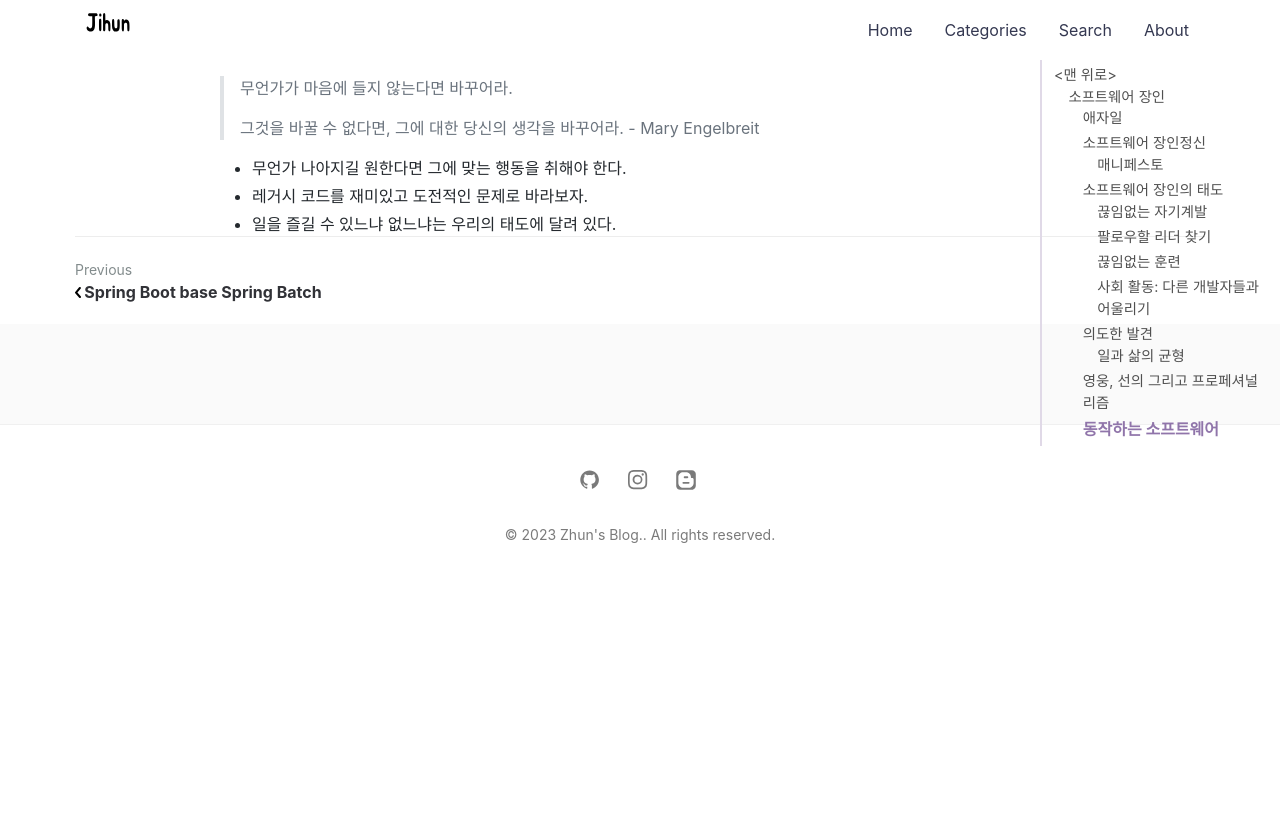
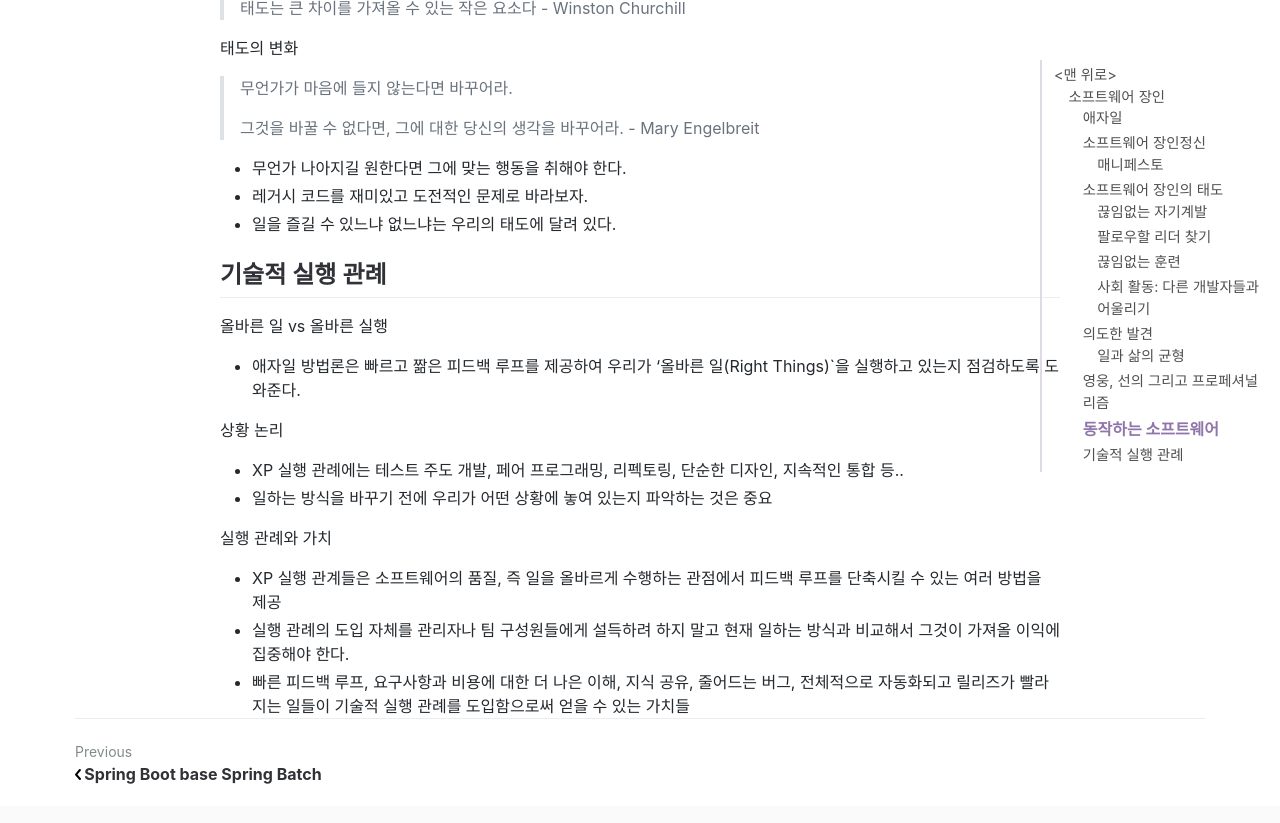
Before and after one commit to jihunparkme/jihunparkme.github.io, a Jekyll site: the page built from _posts/2023-02-01-a-software-master.md, in a window 1280 px wide and 900 px high, scrolled down 6846 px. Shown: the top 823 px of the window. Built offline with Jekyll 4.4.1, drawn with Linux system fonts in a browser that asks for light colours; nearby versions of some CDN libraries; comment, search, counter and statistics services are not loaded; before the commit the page ends 7436 px from its top, so only the background shows below that.

Commit message:
[software master] 기술적 실행 관례

```diff
--- a/_posts/2023-02-01-a-software-master.md
+++ b/_posts/2023-02-01-a-software-master.md
@@ -272,3 +272,20 @@
 - 무언가 나아지길 원한다면 그에 맞는 행동을 취해야 한다.
 - 레거시 코드를 재미있고 도전적인 문제로 바라보자.
 - 일을 즐길 수 있느냐 없느냐는 우리의 태도에 달려 있다.
+
+## 기술적 실행 관례
+
+올바른 일 vs 올바른 실행
+
+- 애자일 방법론은 빠르고 짦은 피드백 루프를 제공하여 우리가 '올바른 일(Right Things)`을 실행하고 있는지 점검하도록 도와준다.
+
+상황 논리
+
+- XP 실행 관례에는 테스트 주도 개발, 페어 프로그래밍, 리펙토링, 단순한 디자인, 지속적인 통합 등..
+- 일하는 방식을 바꾸기 전에 우리가 어떤 상황에 놓여 있는지 파악하는 것은 중요
+
+실행 관례와 가치
+
+- XP 실행 관계들은 소프트웨어의 품질, 즉 일을 올바르게 수행하는 관점에서 피드백 루프를 단축시킬 수 있는 여러 방법을 제공
+- 실행 관례의 도입 자체를 관리자나 팀 구성원들에게 설득하려 하지 말고 현재 일하는 방식과 비교해서 그것이 가져올 이익에 집중해야 한다.
+- 빠른 피드백 루프, 요구사항과 비용에 대한 더 나은 이해, 지식 공유, 줄어드는 버그, 전체적으로 자동화되고 릴리즈가 빨라지는 일들이 기술적 실행 관례를 도입함으로써 얻을 수 있는 가치들
```
